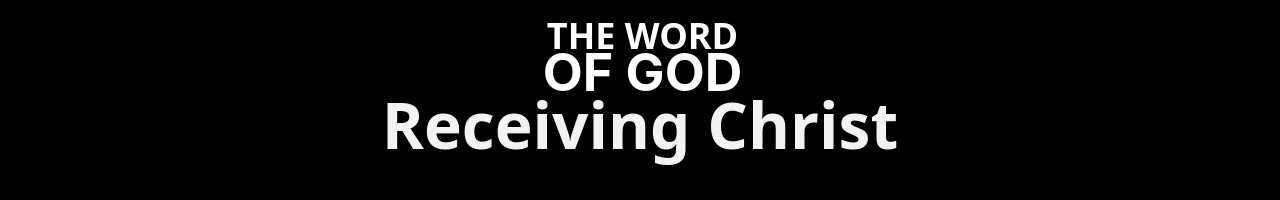
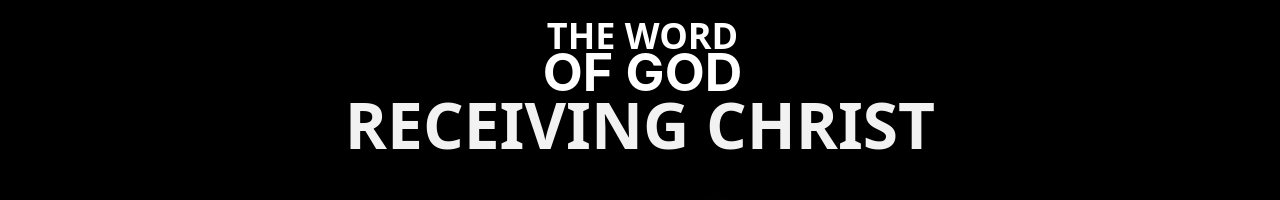
Before and after one commit to jnutt367/salvation-guide, a Next.js app: page / in a window 1280 px wide. Shown: the top 200 px of the page. Built offline with nearby package versions, Linux system fonts and the light colour scheme.

Commit message:
Update index.js

```diff
--- a/pages/index.js
+++ b/pages/index.js
@@ -21,7 +21,7 @@ export default function Home() {
                 </h1>
 
         <h1 className={styles.title}>
-        Receiving Christ
+        RECEIVING CHRIST
         </h1>
          <div  className={styles.image}>
 
```
